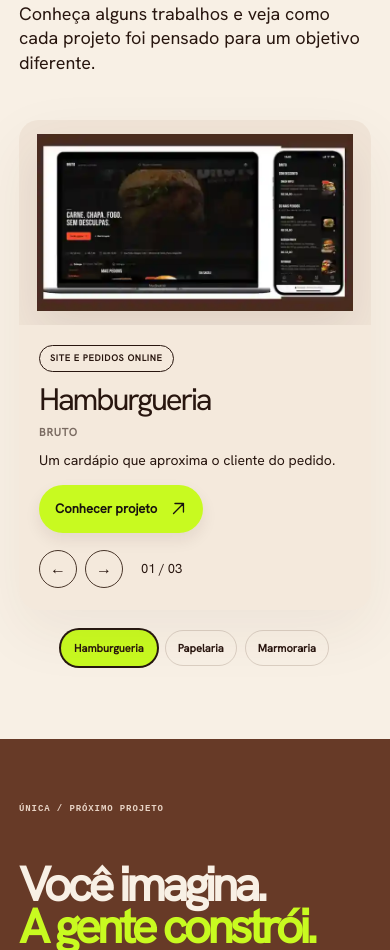
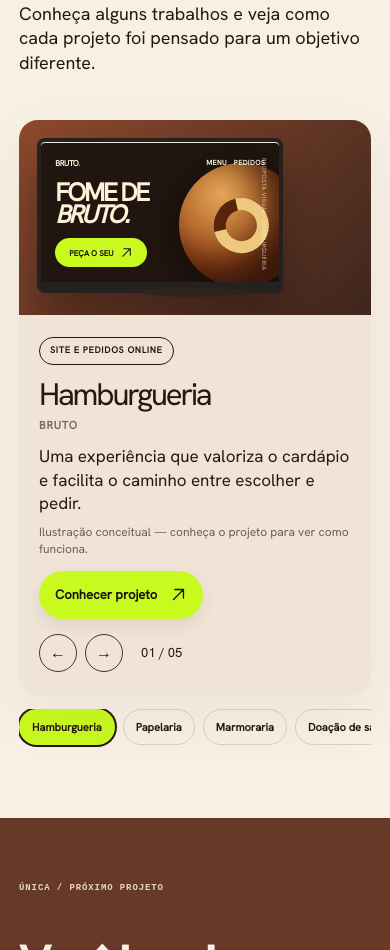
Before and after one commit to palomagl/unica, a React (Vite) app: page / in a window 390 px wide. Shown: the part 4040-4990 px from the top of the page. Built offline with nearby package versions, Linux system fonts and the light colour scheme.

Commit message:
restore original five-project showcase with conceptual desktop and mobile artwork

```diff
--- a/src/App.tsx
+++ b/src/App.tsx
@@ -33,41 +33,80 @@ const palettes = [
   { id: 'turquesa', name: 'Turquesa', accent: '#79E6D6' },
 ]
 
-type Project = {
-  name: string
-  brand: string
-  kind: string
-  outcome: string
-  visual: string
-  url: string
-}
-
-const projects: Project[] = [
+const projects = [
   {
     name: 'Hamburgueria', brand: 'Bruto', kind: 'Site e pedidos online',
-    outcome: 'Um cardápio que aproxima o cliente do pedido.',
+    outcome: 'Uma experiência que valoriza o cardápio e facilita o caminho entre escolher e pedir.',
     visual: 'bruto', url: 'https://borapedir-delivery.vercel.app/bruto',
+    bg: 'linear-gradient(135deg,#8d492d,#3e261d)',
   },
   {
     name: 'Papelaria', brand: 'Karoane', kind: 'Loja virtual',
-    outcome: 'Uma loja organizada para vender na internet.',
+    outcome: 'Produtos organizados numa loja fácil de explorar, escolher e comprar.',
     visual: 'karoane', url: 'https://karoane.vercel.app/',
+    bg: 'linear-gradient(135deg,#eab3bc,#8a4b69)',
   },
   {
     name: 'Marmoraria', brand: 'Vértice Mármores', kind: 'Sistema e experiência digital',
-    outcome: 'Uma apresentação mais forte e ferramentas para apoiar o atendimento.',
+    outcome: 'Uma solução para apresentar o trabalho da marmoraria e apoiar etapas do atendimento e orçamento.',
     visual: 'vertice', url: 'https://vertice-marmores.vercel.app/',
+    bg: 'linear-gradient(135deg,#8c8579,#403b35)',
   },
-
+  {
+    name: 'Doação de sangue', brand: 'DOE+ RS', kind: 'Aplicação de impacto social',
+    outcome: 'Uma experiência digital para apoiar e incentivar a doação de sangue no Rio Grande do Sul.',
+    visual: 'doe', url: 'https://doe-mais-rs.vercel.app/',
+    bg: 'linear-gradient(135deg,#e65c5c,#71252d)',
+  },
+  {
+    name: 'Rotina', brand: 'Minha Rotina', kind: 'Aplicativo de rotina',
+    outcome: 'Organização prática de atividades e hábitos no dia a dia, direto pelo celular.',
+    visual: 'rotina', url: '',
+    bg: 'linear-gradient(135deg,#8cc9b4,#305e58)',
+  },
 ]
-
-function RealProjectPreview({ project }: { project: Project }) {
-  return <div className={`u-project-real-image u-project-real-image--${project.visual}`}
-    role="img" aria-label={`Capturas reais de ${project.brand} no computador e no celular`} />
-}
 
 function NewLogo() {
   return <span className="u-new-logo"><BrandSymbol /><span className="u-wordmark">ÚNICA</span></span>
+}
+
+/** Conceitos gráficos autorais: nenhuma foto, screenshot ou mockup do site antigo. */
+function ProjectArtwork({ visual, phone = false }: { visual: string; phone?: boolean }) {
+  if (visual === 'bruto') return <div className={`u-art u-art-bruto ${phone ? 'u-art-phone' : ''}`}>
+    <div className="u-art-nav"><b>BRUTO<span>.</span></b><span>MENU&nbsp;&nbsp; PEDIDOS</span></div>
+    <div className="u-bruto-circle" />
+    <div className="u-art-title">FOME DE<br /><em>BRUTO.</em></div>
+    <div className="u-art-chip">PEÇA O SEU <ArrowUpRight /></div>
+    <div className="u-art-caption">PROPOSTA VISUAL · HAMBURGUERIA</div>
+  </div>
+  if (visual === 'karoane') return <div className={`u-art u-art-karoane ${phone ? 'u-art-phone' : ''}`}>
+    <div className="u-art-nav"><b>karoane.</b><span>COLEÇÃO&nbsp; <ArrowUpRight /></span></div>
+    <div className="u-karoane-shape"><i/><i/><i/></div>
+    <div className="u-art-title">CORES PARA<br /><em>CRIAR.</em></div>
+    <div className="u-art-chip">EXPLORAR <ArrowUpRight /></div>
+    <div className="u-art-caption">PROPOSTA VISUAL · LOJA ONLINE</div>
+  </div>
+  if (visual === 'doe') return <div className={`u-art u-art-doe ${phone ? 'u-art-phone' : ''}`}>
+    <div className="u-art-nav"><b>DOE<span>+</span> RS</b><span>DOAÇÃO DE SANGUE</span></div>
+    <div className="u-doe-symbol" aria-hidden="true">+</div>
+    <div className="u-art-title">UM GESTO.<br /><em>MUITAS VIDAS.</em></div>
+    <div className="u-art-chip">SAIBA MAIS <ArrowUpRight /></div>
+    <div className="u-art-caption">CONCEITO VISUAL · IMPACTO SOCIAL</div>
+  </div>
+  if (visual === 'rotina') return <div className={`u-art u-art-rotina ${phone ? 'u-art-phone' : ''}`}>
+    <div className="u-art-nav"><b>minha rotina<span>.</span></b><span>MEU DIA</span></div>
+    <div className="u-rotina-lines" aria-hidden="true"><i/><i/><i/></div>
+    <div className="u-art-title">SEU DIA.<br /><em>SEU RITMO.</em></div>
+    <div className="u-art-chip">ORGANIZE-SE <ArrowUpRight /></div>
+    <div className="u-art-caption">CONCEITO VISUAL · ORGANIZAÇÃO PESSOAL</div>
+  </div>
+  return <div className={`u-art u-art-vertice ${phone ? 'u-art-phone' : ''}`}>
+    <div className="u-art-nav"><b>VÉRTICE<span> / </span></b><span>MÁRMORES</span></div>
+    <div className="u-vertice-shape"><span/><span/><span/></div>
+    <div className="u-art-title">MATÉRIA.<br /><em>FORMA.</em></div>
+    <div className="u-art-chip">CONHEÇA <ArrowUpRight /></div>
+    <div className="u-art-caption">CONCEITO VISUAL · MARMORARIA</div>
+  </div>
 }
 
 export default function App() {
@@ -215,13 +254,17 @@ export default function App() {
             <p className="u-lead">Conheça alguns trabalhos e veja como cada projeto foi pensado para um objetivo diferente.</p>
           </div>
           <div className="u-project-feature u-reveal" onTouchStart={swipeStart} onTouchEnd={swipeEnd} aria-label="Projetos em destaque, deslize para alternar no celular">
-            <div className="u-project-visual u-project-visual-real" key={p.visual}>
-              <RealProjectPreview project={p} />
+            <div className="u-project-visual" style={{background:p.bg}} key={p.visual}>
+              <div style={{width:'100%'}}>
+                <div className="u-desktop-frame"><ProjectArtwork visual={p.visual}/></div>
+                <div className="u-stand"/>
+              </div>
+              <div className="u-phone-frame"><ProjectArtwork visual={p.visual} phone/></div>
             </div>
             <div className="u-project-copy" key={p.name}>
               <span className="u-kicker">{p.kind}</span>
               <h3>{p.name}</h3><p className="u-project-brand">{p.brand}</p>
-              <p className="u-project-outcome">{p.outcome}</p>
+              <p>{p.outcome}</p><p className="u-concept-note">Ilustração conceitual — conheça o projeto para ver como funciona.</p>
               {p.url ? <a href={p.url} target="_blank" rel="noopener noreferrer" className="u-pill">Conhecer projeto <ArrowUpRight /></a> : <a href={QUOTE_LINK} target="_blank" rel="noopener noreferrer" className="u-pill">Quero um app assim <ArrowUpRight /></a>}
               <div className="u-project-controls">
                 <button className="u-control" type="button" aria-label="Projeto anterior" onClick={()=>changeProject(-1)}>←</button>
--- a/src/studio.css
+++ b/src/studio.css
@@ -592,48 +592,3 @@ a:hover>.u-vector-arrow,button:hover>.u-vector-arrow{transform:translate(2px,-2p
   .u-final-orb{width:185px;font-size:13px}
   .u-final-orb svg{height:48px;width:48px}
 }
-
-/* Portfolio minimalista: capturas reais, sem molduras artificiais ou tags. */
-.u-project-feature{grid-template-columns:minmax(0,1.15fr) minmax(0,.85fr);min-height:0;background:#f4e9dc}
-.u-project-visual-real{background:#f0e4d7!important;min-height:340px;padding:22px;display:flex;align-items:center;justify-content:center}
-.u-project-real-image{display:block;width:100%;max-width:700px;height:auto;aspect-ratio:700/392;object-fit:contain;filter:drop-shadow(0 18px 22px #4b2c2018)}
-.u-project-copy{padding:clamp(25px,3.5vw,54px)}
-.u-project-copy h3{font-size:clamp(37px,4vw,59px);margin-bottom:14px}
-.u-project-copy .u-project-brand{margin:0 0 16px}
-.u-project-copy .u-project-outcome{font-size:clamp(15px,1.4vw,18px);line-height:1.38;margin:0 0 22px}
-.u-project-copy>.u-pill{margin-top:0}
-.u-project-controls{margin-top:22px}
-.u-small-projects{margin-top:20px}
-@media(max-width:850px){
-  .u-project-feature{grid-template-columns:1fr}
-  .u-project-visual-real{min-height:0;padding:14px 18px}
-  .u-project-real-image{max-width:620px}
-  .u-project-copy{padding:24px 25px}
-  .u-project-copy h3{font-size:clamp(34px,6vw,49px)}
-}
-@media(max-width:600px){
-  .u-project-feature{border-radius:20px}
-  .u-project-visual-real{min-height:0;max-height:none;padding:12px 10px}
-  .u-project-real-image{max-width:100%;aspect-ratio:700/392}
-  .u-project-copy{padding:20px 20px 22px}
-  .u-project-copy .u-kicker{margin-bottom:12px}
-  .u-project-copy h3{font-size:clamp(31px,8vw,40px);margin-bottom:9px}
-  .u-project-copy .u-project-brand{margin:0 0 10px}
-  .u-project-copy .u-project-outcome{font-size:14px;margin-bottom:15px}
-  .u-project-controls{margin-top:17px}
-  .u-small-projects{justify-content:center;flex-wrap:wrap;overflow:visible}
-}
-
-/* Uma imagem otimizada reúne as seis capturas reais enviadas.
-   Cada projeto exibe seu próprio recorte, sem duplicar mockups. */
-.u-project-real-image{
-  width:100%;height:auto;aspect-ratio:700/392;
-  max-width:700px;flex:none;display:block;
-  background-image:url('/portfolio-reais.webp');
-  background-repeat:no-repeat;background-size:100% 300%;
-  filter:drop-shadow(0 18px 22px #4b2c2018);
-}
-.u-project-real-image--bruto{background-position:center top}
-.u-project-real-image--karoane{background-position:center center}
-.u-project-real-image--vertice{background-position:center bottom}
-@media(max-width:600px){.u-project-real-image{width:100%;height:auto;aspect-ratio:700/392}}
```
